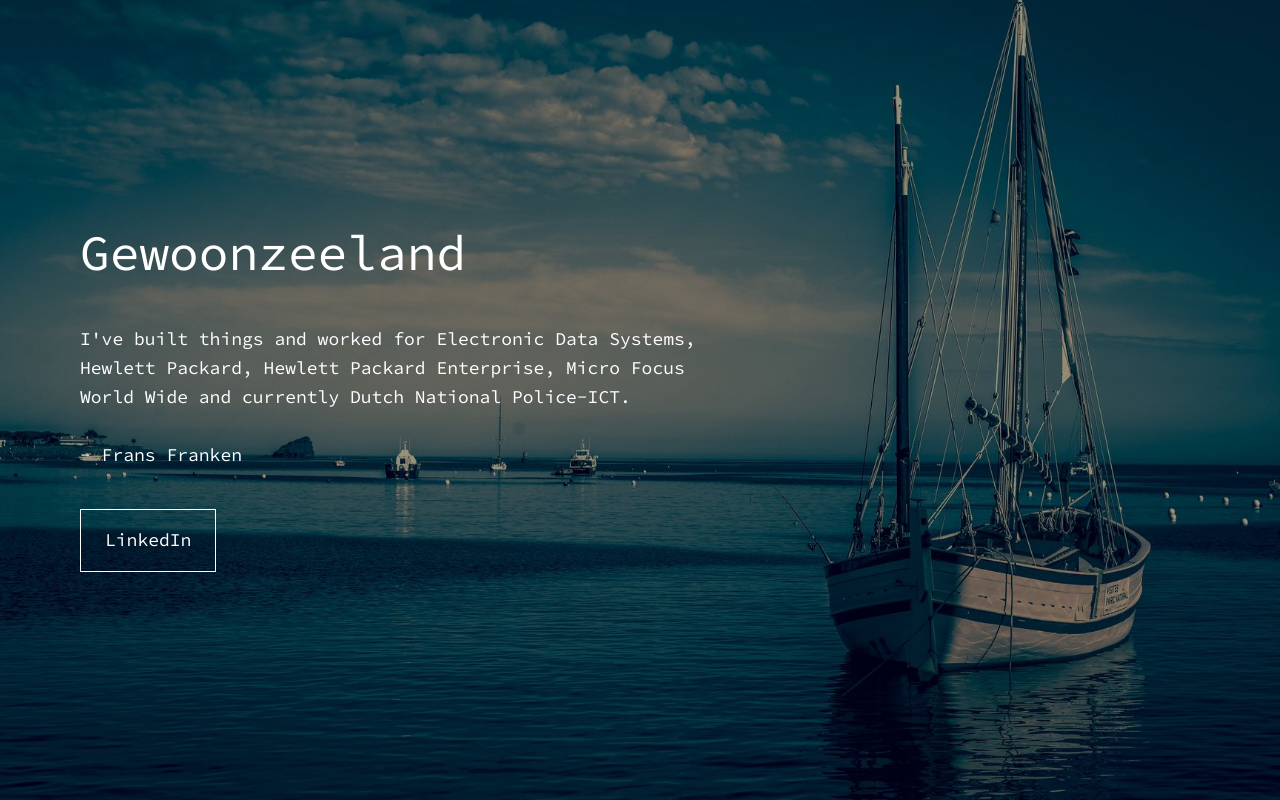
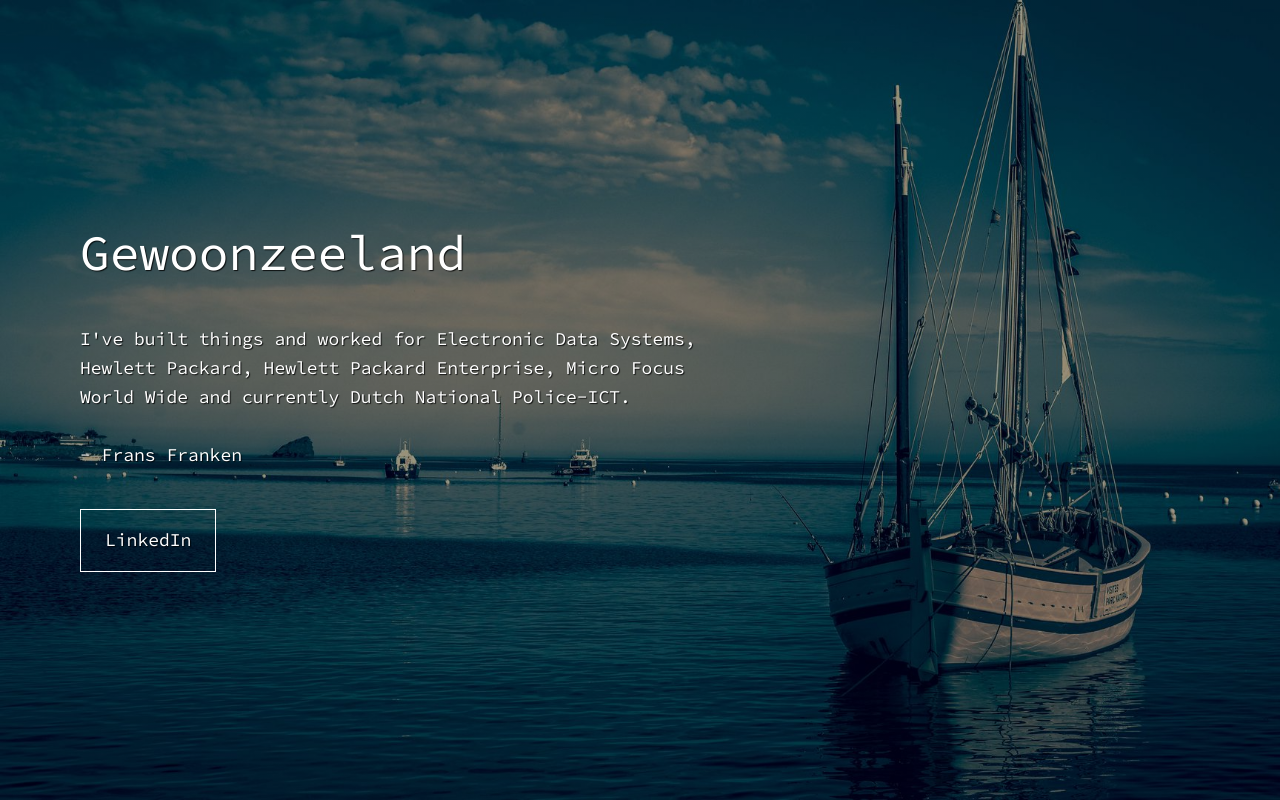
Before and after one commit to frankenfr/frankenfr.github.io, a plain HTML site: page index.html in a window 1280 px wide. Drawn offline with Linux system fonts and the light colour scheme.

Commit message:
add text shadow for contrast

```diff
--- a/style.css
+++ b/style.css
@@ -61,6 +61,12 @@ body {
 }
 
 .title,
+.paragraph,
+.btn {
+  text-shadow: 1px 1px 1px rgba(0, 0, 0, 0.8);
+}
+
+.title,
 .paragraph {
   display: block;
   width: 100%;
```
